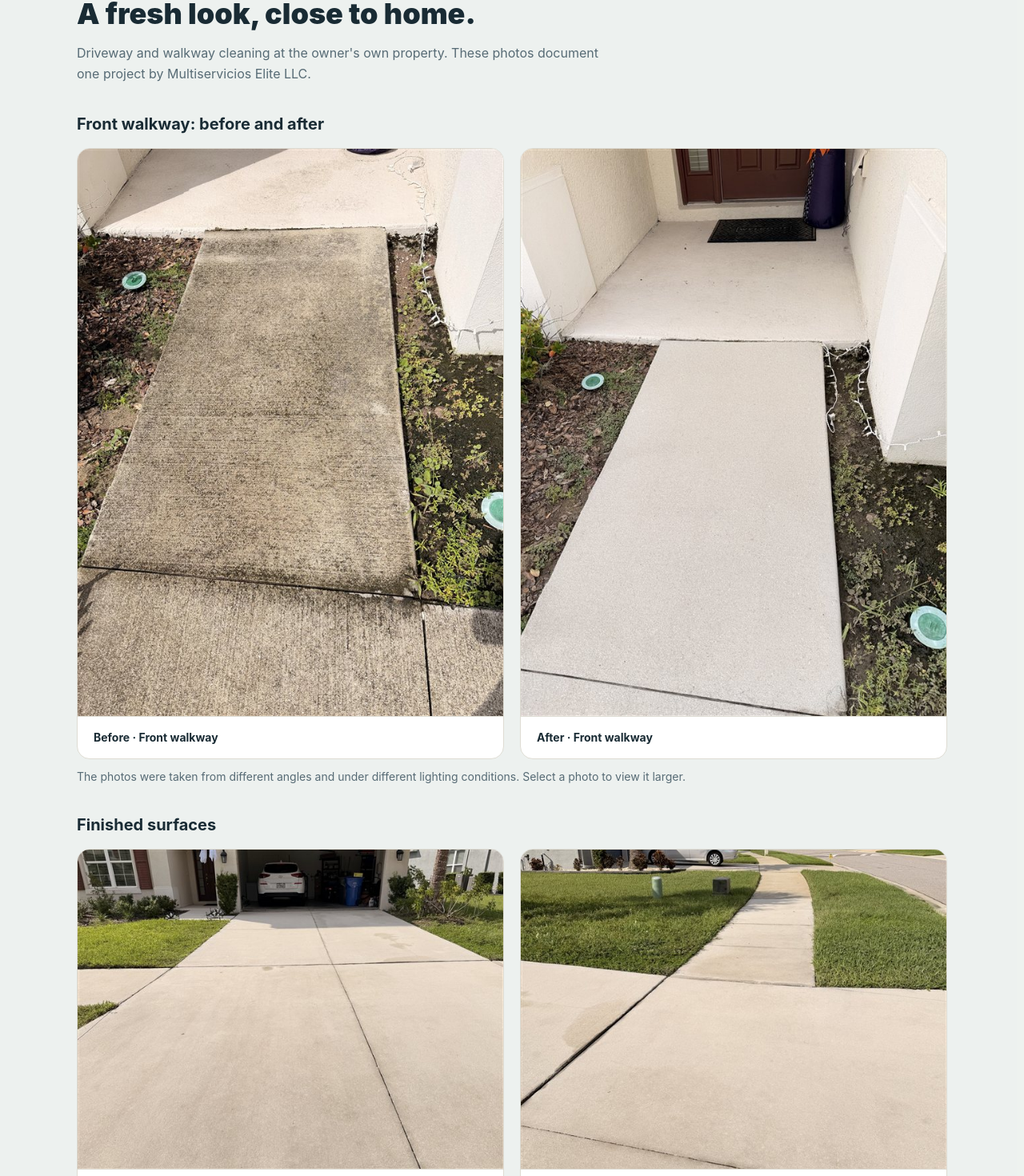
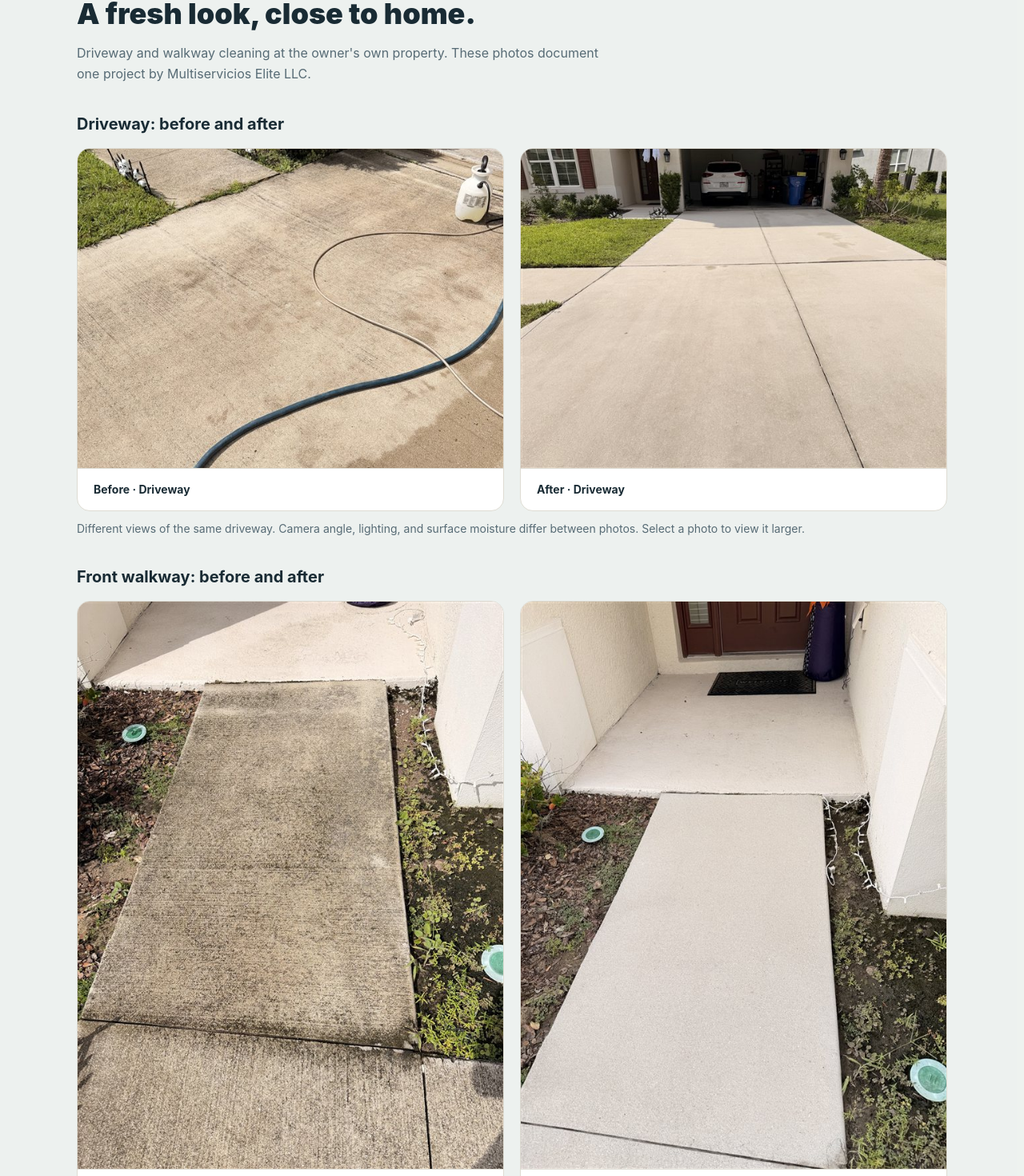
Before and after one commit to CazadorD/Florida-Clean-Website, a React (Vite) app: page / in a window 1280 px wide. Shown: the part 1317-2787 px from the top of the page at 80% size. Built offline with nearby package versions, Linux system fonts and the light colour scheme.

Commit message:
Include dirty driveway in before and after comparison

```diff
--- a/src/react-app/components/ProjectGallery.tsx
+++ b/src/react-app/components/ProjectGallery.tsx
@@ -22,6 +22,14 @@ export default function ProjectGallery({ service }: { service?: "driveway" | "si
       <p className="text-sm font-bold tracking-widest text-primary">A REAL PROJECT</p>
       <h2 id="project-heading" className="mt-3 text-3xl font-black sm:text-4xl">A fresh look, close to home.</h2>
       <p className="mt-4 max-w-2xl leading-relaxed text-muted-foreground">Driveway and walkway cleaning at the owner's own property. These photos document one project by Multiservicios Elite LLC.</p>
+      <div className="mt-9">
+        <h3 className="mb-4 text-xl font-bold">Driveway: before and after</h3>
+        <div className="grid gap-5 sm:grid-cols-2">
+          <ProjectPhoto name="driveway-before" compact alt="Driveway before cleaning, with dark staining on the concrete near the garage and hoses across the surface" label="Before · Driveway" />
+          <ProjectPhoto name="driveway-after" landscape compact alt="The driveway after cleaning, viewed toward the garage" label="After · Driveway" />
+        </div>
+        <p className="mt-3 text-sm text-muted-foreground">Different views of the same driveway. Camera angle, lighting, and surface moisture differ between photos. Select a photo to view it larger.</p>
+      </div>
       {service !== "driveway" && <div className="mt-9">
         <h3 className="mb-4 text-xl font-bold">Front walkway: before and after</h3>
         <div className="grid gap-5 sm:grid-cols-2">
@@ -31,9 +39,8 @@ export default function ProjectGallery({ service }: { service?: "driveway" | "si
         <p className="mt-3 text-sm text-muted-foreground">The photos were taken from different angles and under different lighting conditions. Select a photo to view it larger.</p>
       </div>}
       <div className="mt-9">
-        <h3 className="mb-4 text-xl font-bold">Finished surfaces</h3>
-        <div className="grid items-start gap-5 sm:grid-cols-2">
-          <ProjectPhoto name="driveway-after" landscape compact alt="Cleaned driveway at the owner's property, viewed toward the garage" label="After · Driveway" />
+        <h3 className="mb-4 text-xl font-bold">Finished sidewalk</h3>
+        <div className="max-w-xl">
           <ProjectPhoto name="sidewalk-after" compact alt="Cleaned sidewalk beside the owner's driveway" label="After · Sidewalk" />
         </div>
       </div>
```
Also changed, not shown: public/images/owner-project/driveway-before-1280.jpg (added), public/images/owner-project/driveway-before-640.jpg (added), 2 other files (tests, documents, lock files or other folders).
